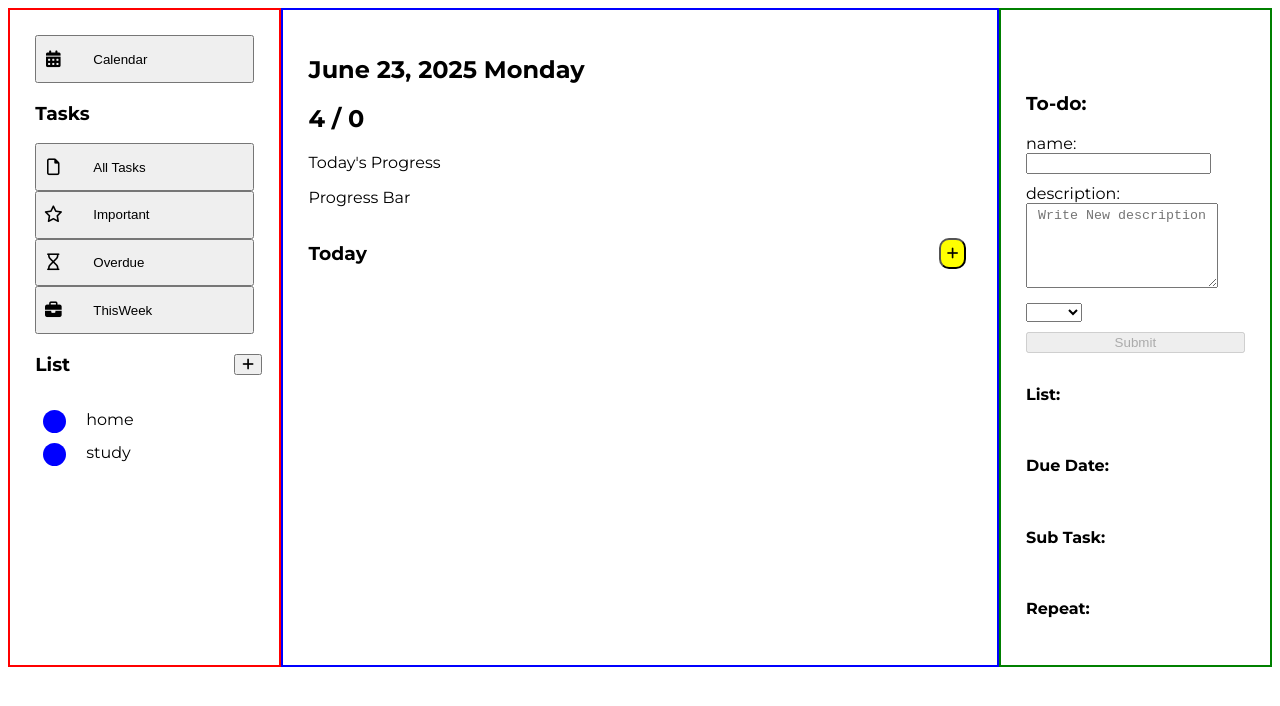
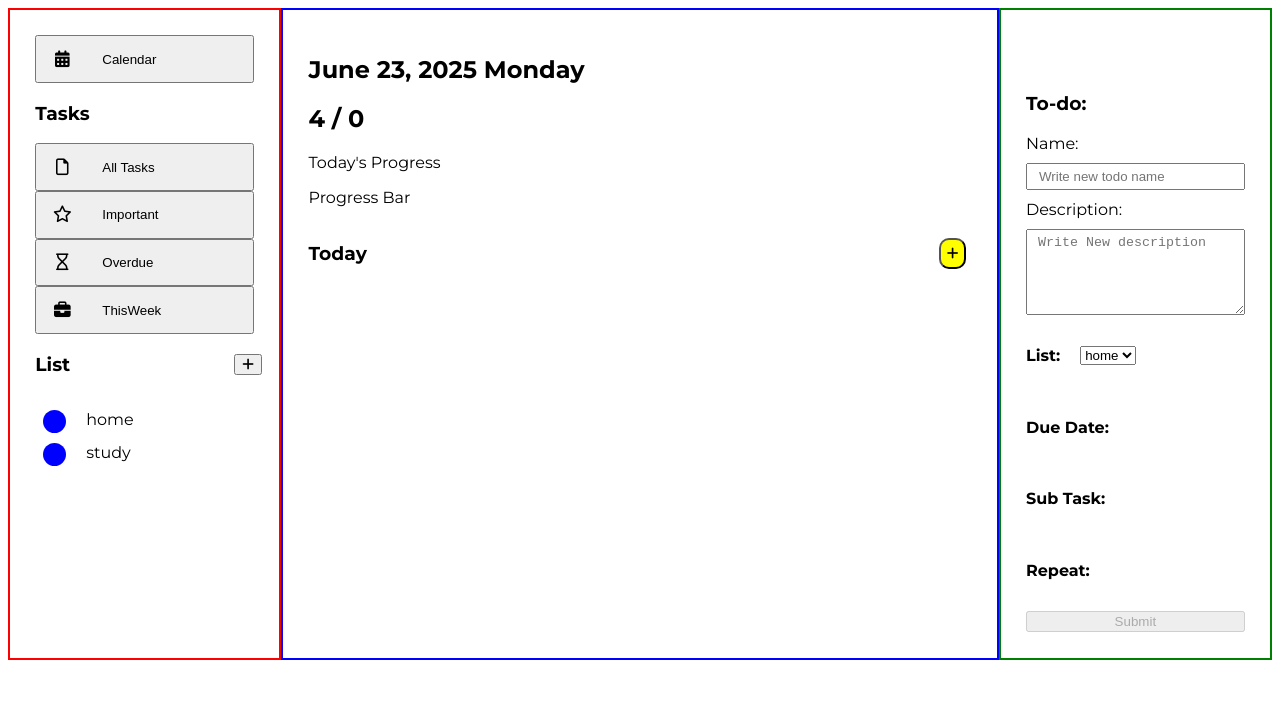
Before and after one commit to Alex31122/Todo-App-Complex-, an Angular app: page / in a window 1280 px wide. Both pictures are taken after a click on the button 1225 px from the left and 253 px from the top of the page. Shown: the top 706 px of the page. Built offline with nearby package versions, Linux system fonts and the light colour scheme.

Commit message:
refactor: use of formGroup and validations

```diff
--- a/src/app/pages/home/components/todo-form/todo-form.css
+++ b/src/app/pages/home/components/todo-form/todo-form.css
@@ -18,6 +18,11 @@
 .list{
   display: flex;
   gap: 20px;
+}
+select{
+  height: 50%;
+  margin-top: auto;
+  margin-bottom: auto;
 }
 
 .tag{
--- a/src/app/pages/home/components/todo-form/todo-form.html
+++ b/src/app/pages/home/components/todo-form/todo-form.html
@@ -1,80 +1,43 @@
 <h3>To-do: </h3>
 <div class="todo-details">
-    <!-- <form #f="ngForm" (ngSubmit)="onSubmit(f)" novalidate>
-      @if (nameControl.invalid && (nameControl.dirty || nameControl.touched)) {
-        @if (nameControl.errors?.['required']) {
-          <div>Todo name is required: </div>
+    <form [formGroup]="todoForm" (ngSubmit)="onSubmit()">
+      @if (todoForm.get('name')?.hasError('required') && todoForm.dirty) {
+        <div> Name is required </div>
+      }
+
+      @if (todoForm.get('description')?.touched) {
+        @if (todoForm.get('description')?.hasError('required')) {
+          <div> Description is required </div>
+        }
+        @if (todoForm.get('description')?.hasError('minlength') || todoForm.get('description')?.hasError('maxlength')) {
+          <div> Description must be between 5 - 100 characters long </div>
         }
       }
-      @if (descriptionControl.invalid && (descriptionControl.dirty || descriptionControl.touched)) {
-        @if (descriptionControl.errors?.['minlength']) {
-          <div>The description has to be minimum 5 characters long </div>
-        }
-        @if (descriptionControl.errors?.['maxlength']) {
-          <div>The description has to be maximum 100 characters long </div>
-        }
-      }
+      <label>
+        Name:
+      </label>
+      <input formControlName="name" placeholder="Write new todo name" class="title">
+      <label>
+        Description:
+      </label>
+        <textarea class="description" rows="3"
+        formControlName="description"
+        placeholder="Write New description"
+        ></textarea>
 
-      <label for="name"></label>
-      <input name="name" ngModel required #nameControl="ngModel" placeholder="Write New Todo" class="title"/>
 
-      <label for="description"></label>
-      <textarea class="description" id="description" rows="3" ngModel required #nameControl="ngModel"
-        name="description" ngModel #descriptionControl="ngModel" placeholder="Write New description" minlength="5" maxlength="500"
-      ></textarea>
 
-      <select [(ngModel)]="tagDefaultOption" [ngModelOptions]="{name: 'tag'}" required="tag" #tagControl="ngModel" >
+      <div class="list">
+        <h4>List: </h4>
+        <select formControlName="tag" >
         @for (item of tagsList; track $index) {
           <option value={{item}}>{{ item }}</option>
         }
-      </select>
-
-    <button type="submit" [disabled]="f.invalid">Submit</button>
-    </form> -->
-
-    <form [formGroup]="todoForm">
-      <!-- @if (todoForm.invalid && (nameControl.dirty || nameControl.touched)) { -->
-<!--         @if (todoForm.controls.name.invalid) {
-          <div>Todo name is required: </div>
-        } -->
-      <!-- } -->
-
-<!--       @if (descriptionControl.invalid && (descriptionControl.dirty || descriptionControl.touched)) {
-        @if (descriptionControl.errors?.['minlength']) {
-          <div>The description has to be minimum 5 characters long </div>
-        }
-        @if (descriptionControl.errors?.['maxlength']) {
-          <div>The description has to be maximum 100 characters long </div>
-        }
-      } -->
-
-      {{ todoForm.errors }}
-      <label>
-        name:
-        <input formControlName="name" required>
-      </label>
-      <label>
-        description:
-        <textarea class="description" rows="3" required
-        formControlName="description"
-        placeholder="Write New description" minlength="5" maxlength="500"
-        ></textarea>
-      </label>
-      <label>
-        <select required="tag" formControlName="tag" >
-          @for (item of tagsList; track $index) {
-            <option value={{item}}>{{ item }}</option>
-          }
         </select>
-      </label>
-
-      <button (click)="onSubmit2()" [disabled]="todoForm.invalid">Submit</button>
-    </form>
-
-    <div class="list">
-      <h4>List: </h4>
     </div>
     <h4>Due Date: </h4>
     <h4>Sub Task: </h4>
     <h4>Repeat: </h4>
+    <button [disabled]="todoForm.invalid">Submit</button>
+    </form>
 </div>
--- a/src/app/pages/home/components/todo-form/todo-form.ts
+++ b/src/app/pages/home/components/todo-form/todo-form.ts
@@ -12,38 +12,34 @@ import { TodoService } from '../../service/todo-service';
 export class TodoForm implements OnInit{
   todoList: ToDo[] = [];
   tagsList: string[] = [];
-  tagDefaultOption: string = '';
+  tagDefaultOption: string = 'home';
 
-  nameControl = new FormControl('Initial Name', Validators.required);
-  control = new FormControl('', { updateOn: 'submit' });
   constructor(private todoService: TodoService){}
 
   todoForm = new FormGroup({
-    name: new FormControl(''),
-    description: new FormControl(''),
-    tag: new FormControl(''),
+    name: new FormControl('', Validators.required),
+    description: new FormControl('', [Validators.required, Validators.minLength(5), Validators.maxLength(500)]),
+    tag: new FormControl('', Validators.required),
   });
 
   ngOnInit(){
     this.setTagsAndTodosList();
     this.tagDefaultOption = this.tagsList[0];
+    this.todoForm.controls.tag.setValue('home');
   }
 
-  onSubmit(formData: NgForm) {
-    if(formData.valid){
-      console.log('Form Control Value:', this.nameControl.value);
-      const newTodo: ToDo = new ToDo(formData.value);
-      this.todoList.push(newTodo);
-      this.todoService.addTodoListToLocalStorage(this.todoList);
-      formData.resetForm();
-    }
-    else{
-      console.log("El Formulario no es valido");
-    }
-  }
+  onSubmit() {
+    const newTodoData = {
+      name: this.todoForm.value.name || '',
+      description: this.todoForm.value.description || '',
+      tag: this.todoForm.value.tag || '',
+      is_completed: false
+    };
+    const newTodo = new ToDo(newTodoData);
+    console.log('Form Control Value:', this.todoForm.value);
 
-  onSubmit2() {
-    console.log('Form Control Value:', this.todoForm.value);
+    this.todoList.push(newTodo);
+    this.todoService.addTodoListToLocalStorage(this.todoList);
   }
 
   setTagsAndTodosList(){
--- a/src/app/shared/components/sidebar/sidebar.css
+++ b/src/app/shared/components/sidebar/sidebar.css
@@ -18,6 +18,7 @@
   display: flex;
   gap: 20px;
   width: 100%;
+  padding-left: 15px;
 }
 
 .circle{
```
Also changed, not shown: src/app/pages/home/components/tag-form/tag-form.ts (line endings or trailing spaces).
